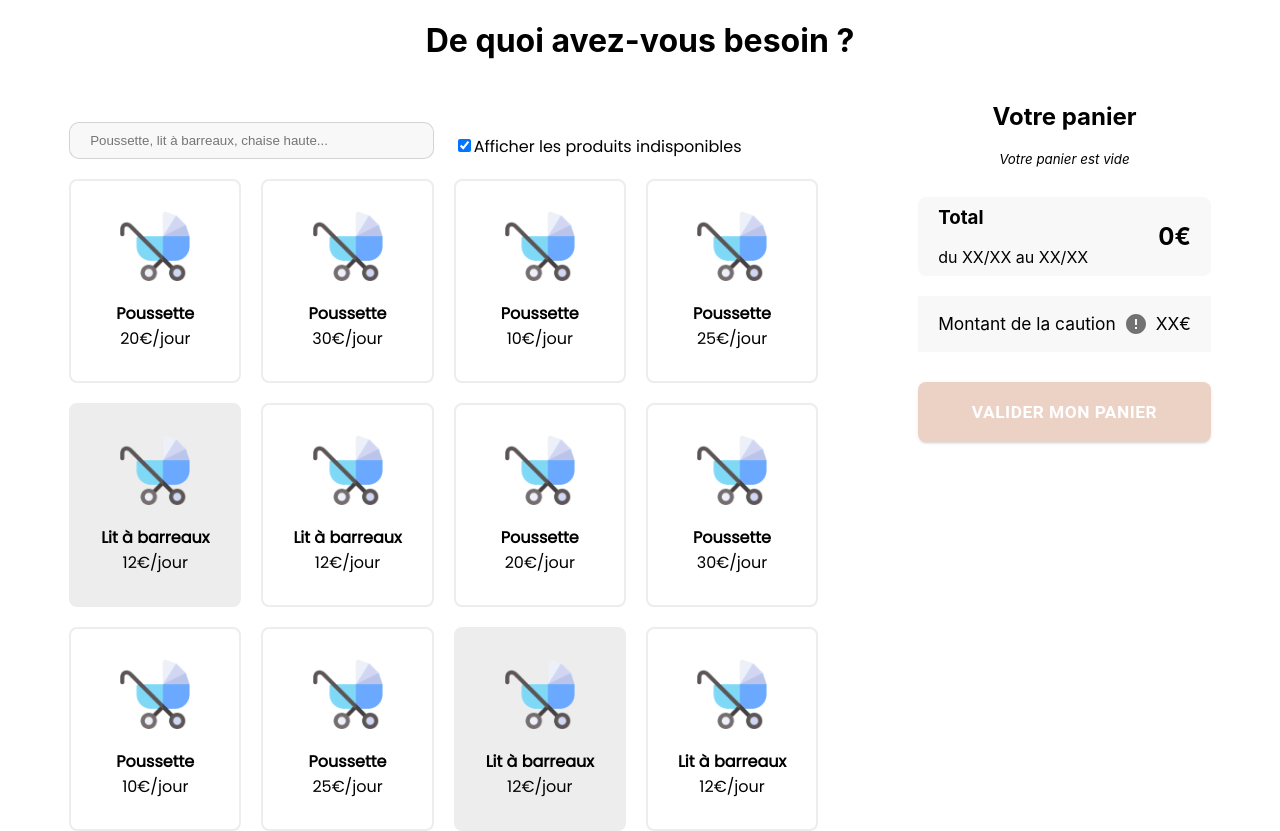
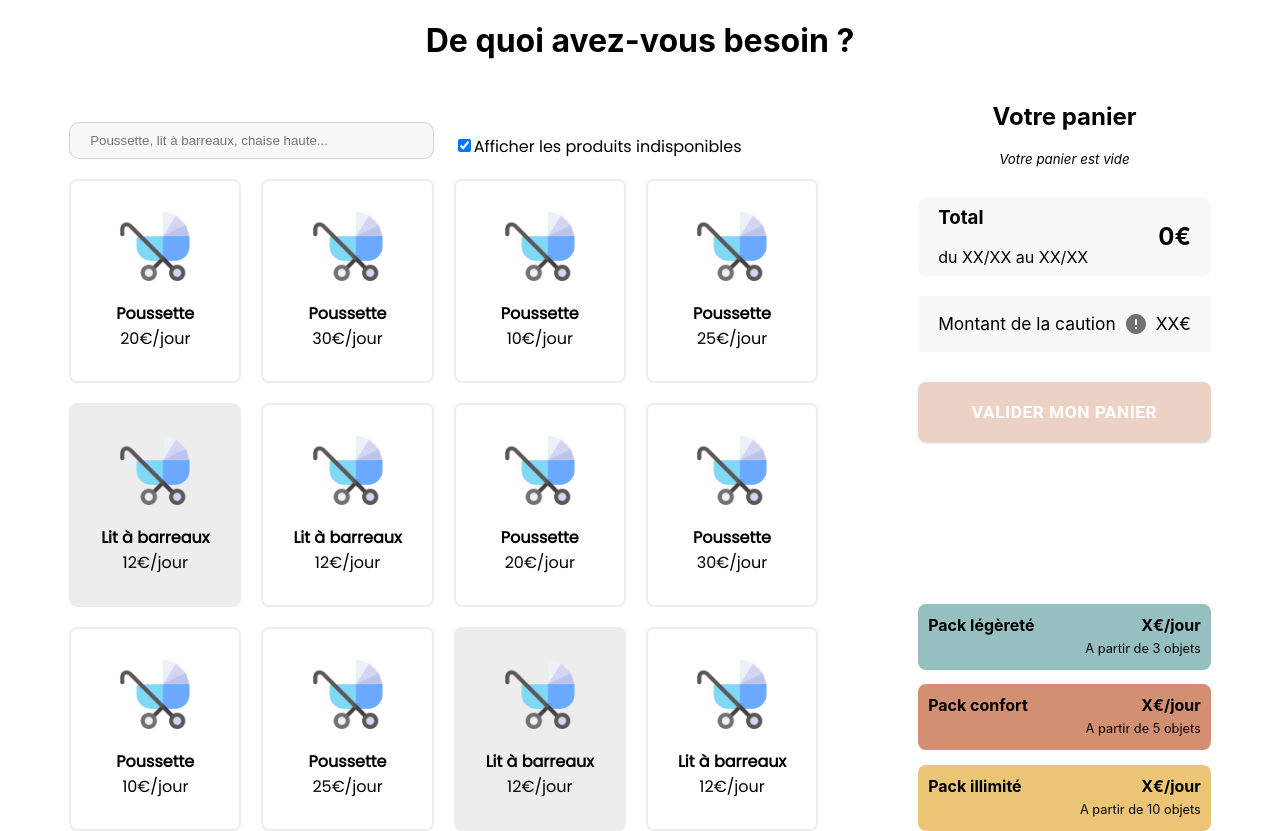
Before and after one commit to ComicScrip/locab, a Next.js app: page /reservation in a window 1280 px wide. Built offline with nearby package versions, Linux system fonts and the light colour scheme.

Commit message:
add pack.js file + add some style

```diff
--- /dev/null
+++ b/components/Pack.js
@@ -0,0 +1,37 @@
+import styles from "../styles/Pack.module.css";
+
+function Pack() {
+  return (
+    <div>
+      <div className={styles.firstContainerPack}>
+        <div className={styles.firstComponentPack}>
+          <h4 className={styles.setupMargin}>Pack légèreté</h4>
+        </div>
+        <div className={styles.secondComponentPack}>
+          <h4 className={styles.setupMargin}>X€/jour</h4>
+          <p className={styles.setupPara}>A partir de 3 objets</p>
+        </div>
+      </div>
+      <div className={styles.secondContainerPack}>
+        <div className={styles.firstComponentPack}>
+          <h4 className={styles.setupMargin}>Pack confort</h4>
+        </div>
+        <div className={styles.secondComponentPack}>
+          <h4 className={styles.setupMargin}>X€/jour</h4>
+          <p className={styles.setupPara}>A partir de 5 objets</p>
+        </div>
+      </div>
+      <div className={styles.thirdContainerPack}>
+        <div className={styles.firstComponentPack}>
+          <h4 className={styles.setupMargin}>Pack illimité</h4>
+        </div>
+        <div className={styles.secondComponentPack}>
+          <h4 className={styles.setupMargin}>X€/jour</h4>
+          <p className={styles.setupPara}>A partir de 10 objets</p>
+        </div>
+      </div>
+    </div>
+  );
+}
+
+export default Pack;
--- a/pages/reservation/index.js
+++ b/pages/reservation/index.js
@@ -4,6 +4,7 @@ import Products from "../../components/Products";
 import data from "../../components/data";
 import styles from "../../styles/Reservation.module.css";
 import { AiFillLock } from "react-icons/ai";
+import Pack from "../../components/Pack";
 
 function Panier() {
   const { products } = data;
@@ -69,6 +70,7 @@ function Panier() {
             onUpdate={onUpdate}
             onValidate={onValidate}
           />
+          <Pack />
         </div>
       </div>
     </>
--- /dev/null
+++ b/styles/Pack.module.css
@@ -0,0 +1,44 @@
+.firstContainerPack {
+  display: flex;
+  justify-content: space-between;
+  margin-top: 5%;
+  line-height: 23px;
+  background-color: #96c0c0;
+  padding: 10px;
+  border-radius: 8px;
+}
+
+.secondContainerPack {
+  display: flex;
+  justify-content: space-between;
+  margin-top: 5%;
+  line-height: 23px;
+  background-color: #d28f71;
+  padding: 10px;
+  border-radius: 8px;
+}
+
+.thirdContainerPack {
+  display: flex;
+  justify-content: space-between;
+  margin-top: 5%;
+  line-height: 23px;
+  background-color: #ebc575;
+  padding: 10px;
+  border-radius: 8px;
+}
+
+.setupMargin {
+  margin: 0;
+}
+
+.setupPara {
+  margin: 0;
+  font-size: 0.8rem;
+}
+
+.secondComponentPack {
+  display: flex;
+  flex-direction: column;
+  text-align: end;
+}
--- a/styles/Reservation.module.css
+++ b/styles/Reservation.module.css
@@ -76,6 +76,11 @@
     display: initial;
     grid-column: 1 / 3;
   }
+  .panier_style {
+    display: flex;
+    flex-direction: column;
+    justify-content: space-between;
+  }
 
   .searchBar {
     background: #f8f8f8;
```
Also changed, not shown: 1 other file (tests, documents, lock files or other folders).
